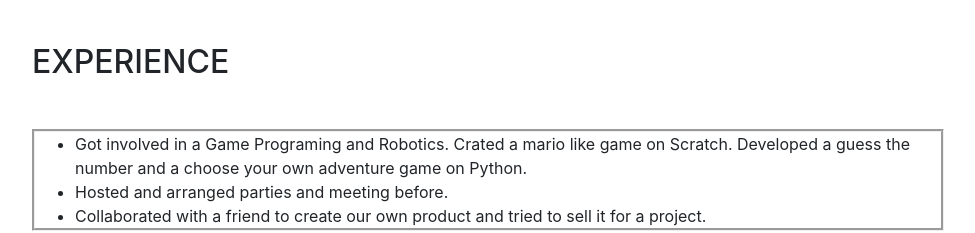
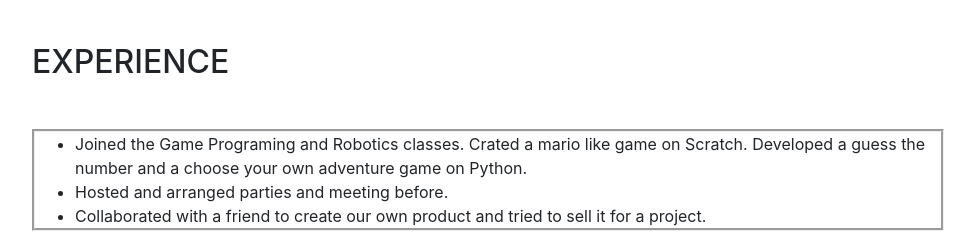
Before and after one commit to agoncalves19/agoncalves19.github.io, a website with bundled scripts: page index.html in a window 1280 px wide. Shown: the part 2740-2973 px from the top of the page, without its empty margins (288-1263 px from the left). Built offline with nearby package versions, Linux system fonts and the light colour scheme; a web font is replaced by a local one.

Commit message:
update resume

```diff
--- a/index.html
+++ b/index.html
@@ -184,7 +184,7 @@
         <div class="my-auto">
           <h2 class="mb-5">Experience</h2>
            <ul class="groove">
-              <li>Got involved in a Game Programing and Robotics. Crated a mario like game on Scratch.
+              <li>Joined the Game Programing and Robotics classes. Crated a mario like game on Scratch.
                   Developed a guess the number and a choose your own adventure game on Python.</li>
               <li>Hosted and arranged parties and meeting before.</li>
               <li>Collaborated with a friend to create our own product and tried to sell it for a project.</li>
```
